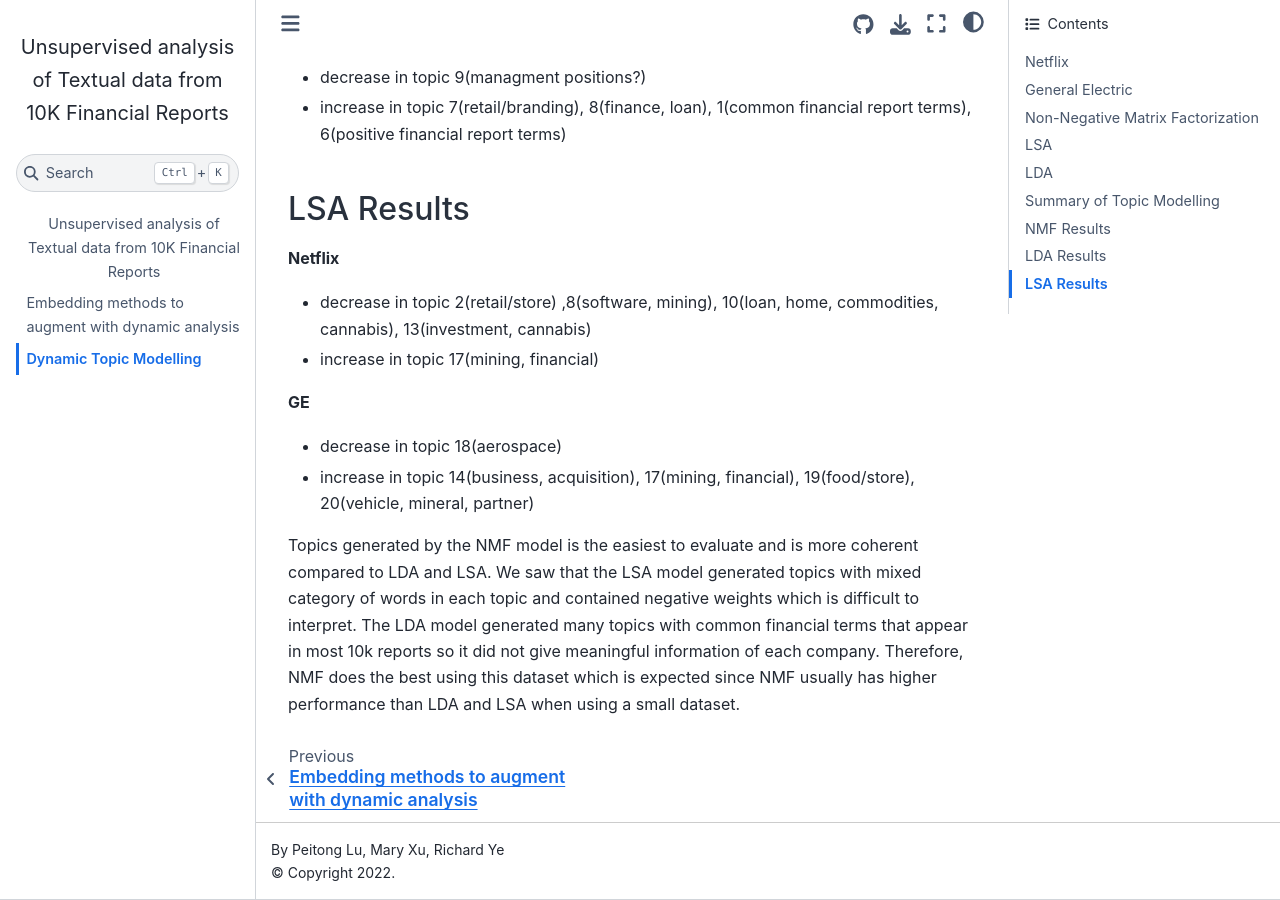
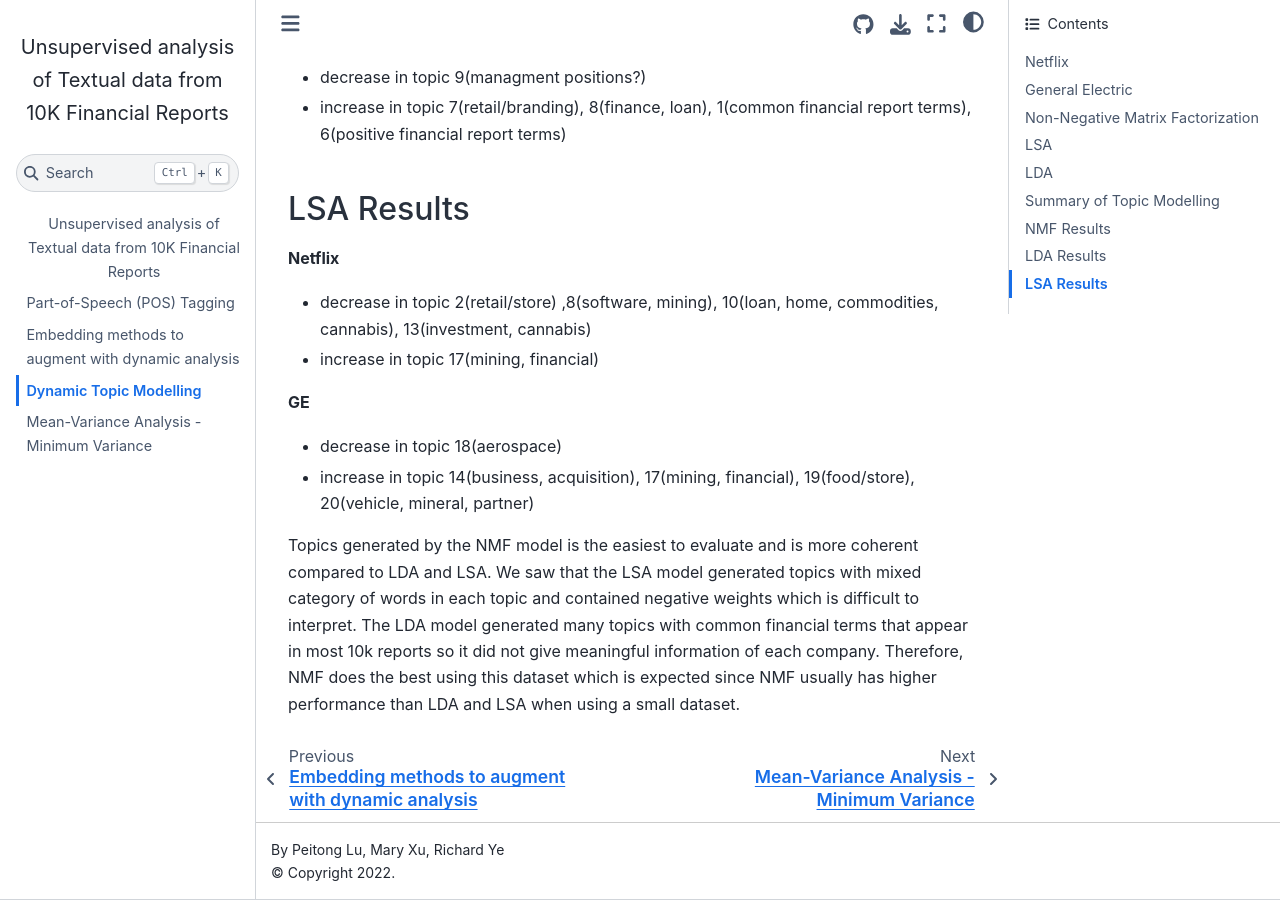
Before and after one commit to richardye101/ubineer_nlp_research, a Jupyter Book: the page built from content/mary/Report_Topic_Modelling.ipynb, in a window 1280 px wide and 900 px high, scrolled down 9221 px. Built offline with Jupyter Book 1.0.4 settings and Sphinx 7.4.7 and the Sphinx Book theme 1.1.4, drawn with Linux system fonts in a browser that asks for light colours; pages that are not in the unit, such as notebooks, are missing from menus; comment, search, counter and statistics services are not loaded.

Commit message:
added changes

```diff
--- a/_toc.yml
+++ b/_toc.yml
@@ -5,6 +5,8 @@
 root: intro
 chapters:
 - file: content/richard/1_Tf-idf_analysis.ipynb
+- file: content/peitong/1_Cosine_Similarity_Distances.ipynb
+- file: content/peitong/2_Part_of_Speech_Tagging.ipynb
 - file: content/richard/2_LDA_topic_modelling.ipynb
 - file: content/richard/3_LSA_topic_modelling.ipynb
 - file: content/richard/4_Word2Vec.ipynb
@@ -13,3 +15,4 @@
 - file: content/mary/Report_TowTowers.ipynb
 - file: content/richard/8_Dynamic_Embedding.ipynb
 - file: content/mary/Report_Topic_Modelling.ipynb
+- file: content/peitong/3_Minimum_Variance_Analysis.ipynb
```
Also changed, not shown: content/peitong/2_Part_of_Speech_Tagging.ipynb, content/peitong/3_Minimum_Variance_Analysis.ipynb, content/peitong/images/Efficient_Frontier_Cos_Sim.png (added), content/peitong/images/Efficient_Frontier_Returns.png (added), content/peitong/max_sharpe_cos_sim.png (added), content/peitong/min_vol_returns.png (added).
